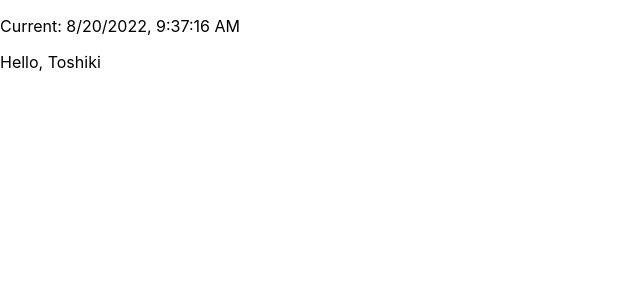
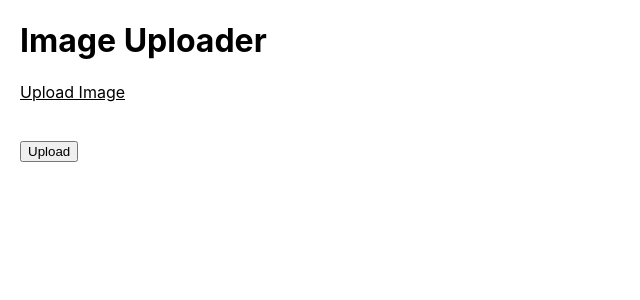
Before and after one commit to tbangase/my-react-book, a React (Create React App) app: page / in a window 1280 px wide. Shown: the top 300 px of the page, without its empty margins (0-640 px from the left). Built offline with nearby package versions, Linux system fonts and the light colour scheme.

Commit message:
feat: add ImageUploader as useRef Sample

```diff
--- /dev/null
+++ b/src/components/ImageUploader.tsx
@@ -0,0 +1,48 @@
+import React, {useState, useRef} from 'react'
+
+const sleep = (ms: number) => new Promise(resolve => setTimeout(resolve, ms))
+const UPLOAD_DELAY = 5000
+
+export const ImageUploader = () => {
+  // HTML疑似要素へのリファレンス
+  const inputImageRef = useRef<HTMLInputElement | null>(null)
+  // アップロードしたファイルへのリファレンス
+  const fileRef = useRef<File | null>(null)
+
+  const [message, setMessage] = useState<string | null>('')
+
+  const onClickText = () => {
+    if (inputImageRef.current) {
+      inputImageRef.current.click()
+    }
+  }
+
+  const onChangeImage = (e: React.ChangeEvent<HTMLInputElement>) => {
+    const file = e.target.files?.[0]
+    if (file) {
+      fileRef.current = file
+      setMessage(`${file.name} is selected`)
+    }
+  }
+
+  const onClickUpload = async () => {
+    if (fileRef.current) {
+      setMessage('Uploading...')
+      await sleep(UPLOAD_DELAY)
+      setMessage(`${fileRef.current.name} has been successfully uploaded`)
+    }
+  }
+
+  return (
+    <div style={{padding: '0px 20px'}}>
+      <h1>Image Uploader</h1>
+      <p style={{textDecoration: 'underline'}} onClick={onClickText}>
+        Upload Image
+      </p>
+      <input type="file" ref={inputImageRef} onChange={onChangeImage} style={{visibility: 'hidden'}} />
+      <br />
+      <button onClick={onClickUpload}>Upload</button>
+      <p>{message}</p>
+    </div>
+  )
+}
--- a/src/index.tsx
+++ b/src/index.tsx
@@ -13,7 +13,8 @@ import App from './App';
 // import { Parent } from './components/MemorizedComponent2';
 // import { UseMemoSample } from './components/MemorizedComponent3';
 // import {Clock} from './components/Clock';
-import {Parent} from './components/UseContextSample';
+// import {Parent} from './components/UseContextSample';
+import {ImageUploader} from './components/ImageUploader';
 import reportWebVitals from './reportWebVitals';
 
 const root = ReactDOM.createRoot(
@@ -21,7 +22,7 @@ const root = ReactDOM.createRoot(
 );
 root.render(
   <React.StrictMode>
-    <Parent />
+    <ImageUploader />
   </React.StrictMode>
 );
 
```
